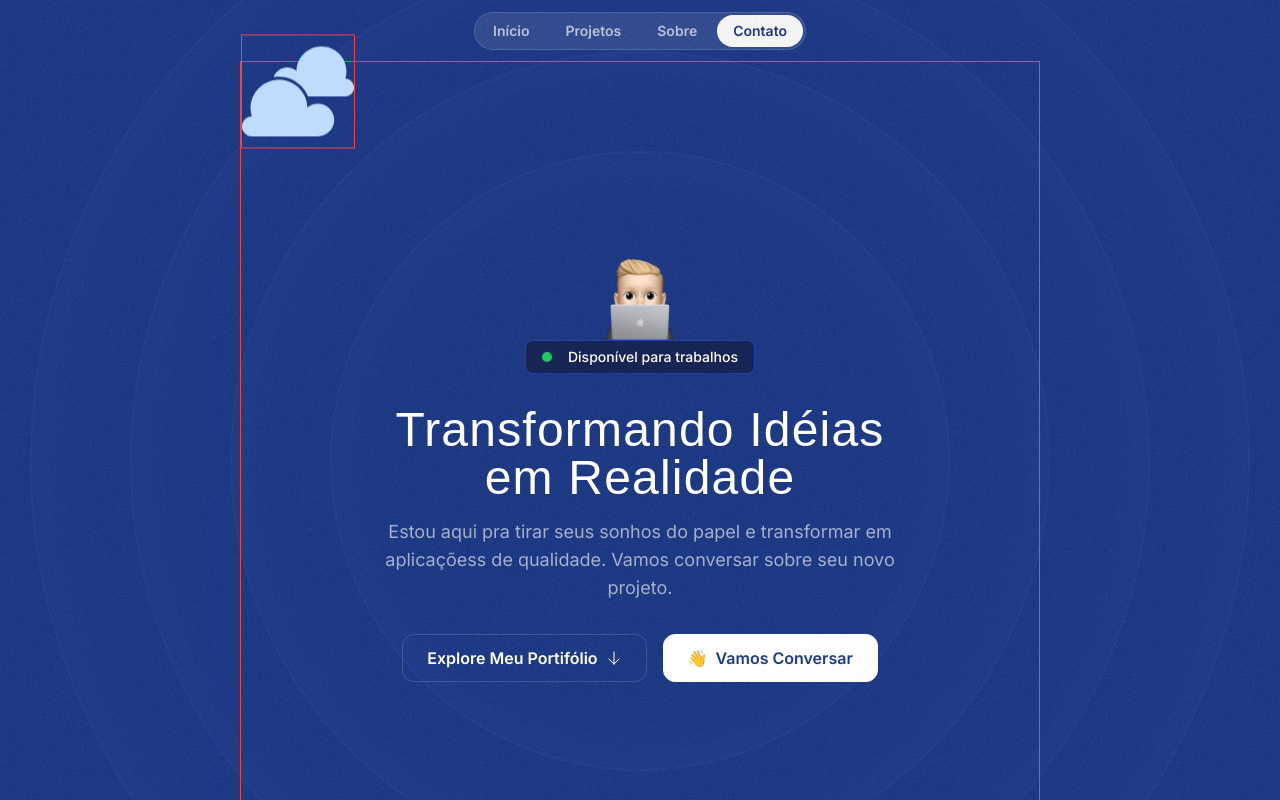
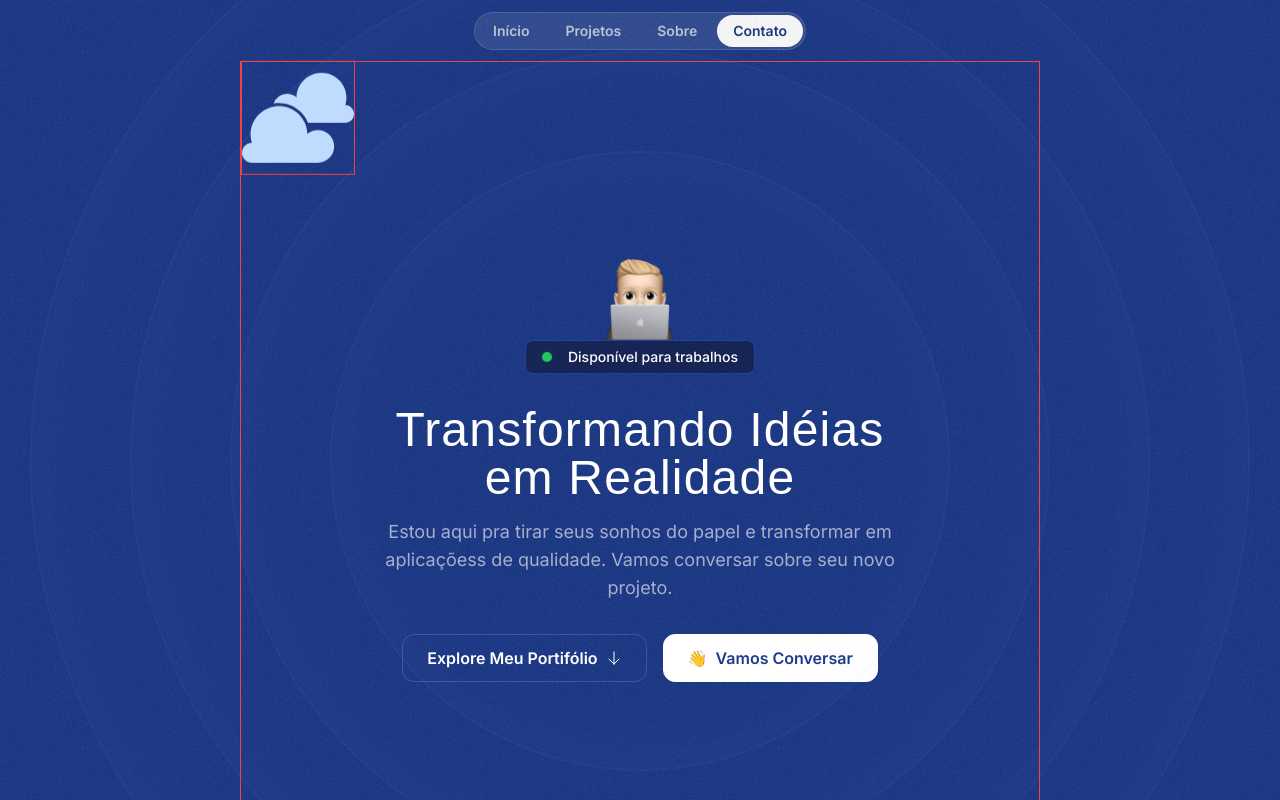
Before and after one commit to lucazolvr/portifoliosite, a Next.js app: page / in a window 1280 px wide. Shown: the top 800 px of the page. Built offline with nearby package versions, Linux system fonts and the light colour scheme; a web font is replaced by a local one.

Commit message:
animacao de floet nas nuvens/remocao da animacao de bounce

```diff
--- a/src/sections/Hero.tsx
+++ b/src/sections/Hero.tsx
@@ -17,7 +17,7 @@ export const HeroSection = () => {
     <div className="size-[1020px] hero-ring"></div>
     <div className="size-[1220px] hero-ring"></div>
     <div className="absolute left-1/2 top-1/2 -translate-x-1/2 -translate-y-1/2 border border-red-500 size-[800px]">
-      <div className="border border-red-500 inline-flex animate-bounce [animation-duration:5s]">
+      <div className="border border-red-500 inline-flex animate-float [animation-duration:5s]">
       <CloudIcon className="size-28 fill-current text-blue-200"/>
       </div>
     </div>
--- a/tailwind.config.ts
+++ b/tailwind.config.ts
@@ -24,7 +24,16 @@ const config: Config = {
       fontFamily:{
         sans: 'var(--font-sans)',
         serif: 'var(--font-serif)',
-      }
+      },
+      keyframes: {
+        float: {
+          '0%, 100%': { transform: 'translateY(0)' },
+          '50%': { transform: 'translateY(-10px)' },
+        },
+      },
+      animation: {
+        float: 'float 3s ease-in-out infinite',
+      },
     },
   },
   plugins: [],
```
